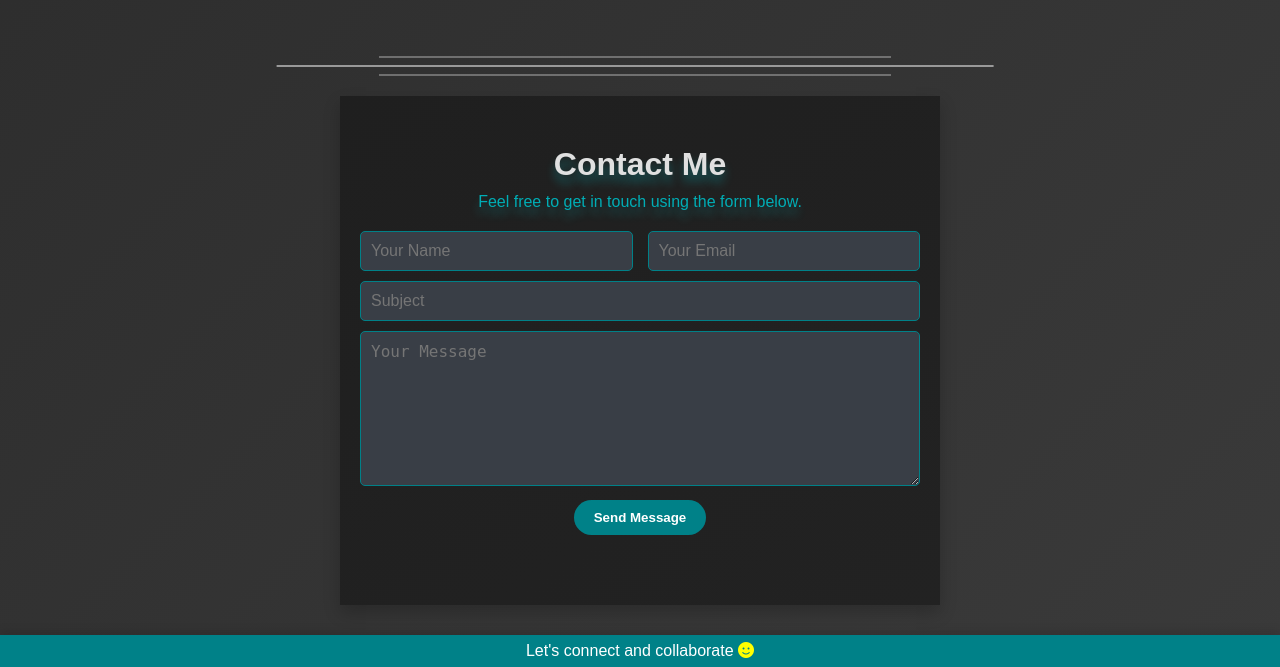
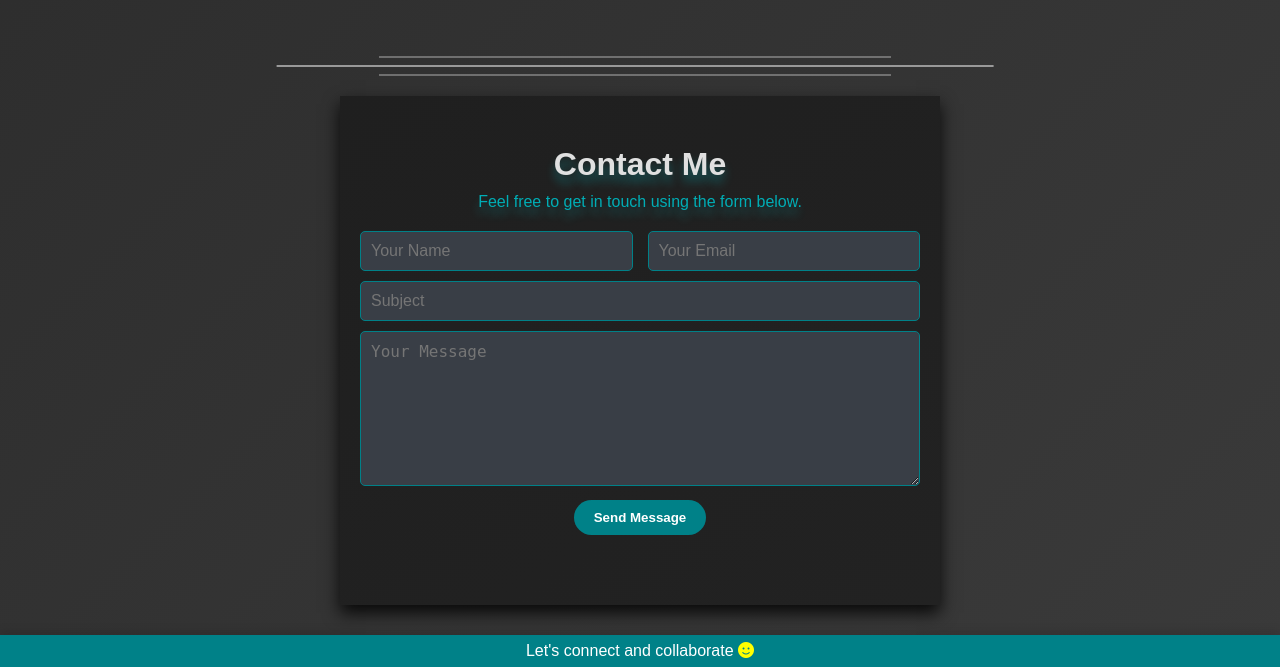
Before and after one commit to ashwinibhardwaj/Portfolio-AshwiniBhardwaj, a Flask app: page / in a window 1280 px wide. Shown: the part 3217-3884 px from the top of the page. Run offline with Flask 3, Linux system fonts and the light colour scheme; some web fonts are replaced.

Commit message:
Update base.css

```diff
--- a/static/css/base.css
+++ b/static/css/base.css
@@ -700,7 +700,7 @@ section {
     text-align: center;
     max-width: 600px;
     margin: 0 auto;
-    box-shadow: 0 8px 16px rgba(0, 0, 0, 0.2);
+    box-shadow: 0 8px 16px rgba(0, 0, 0, 0.849);
   }
 
   .contact-container h2 {
```
